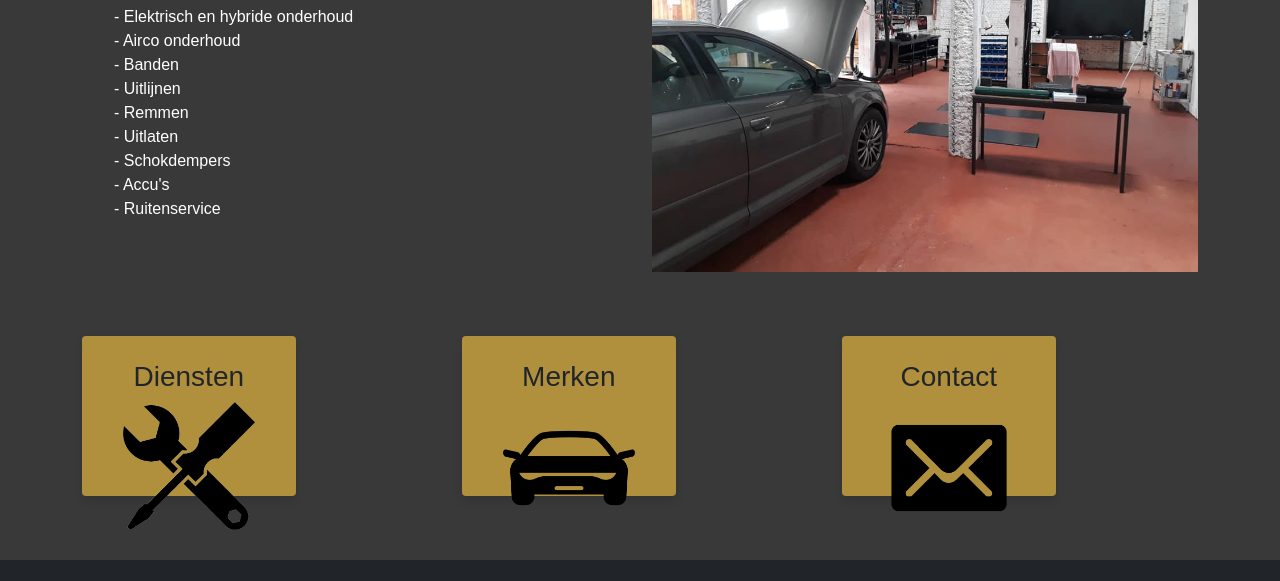
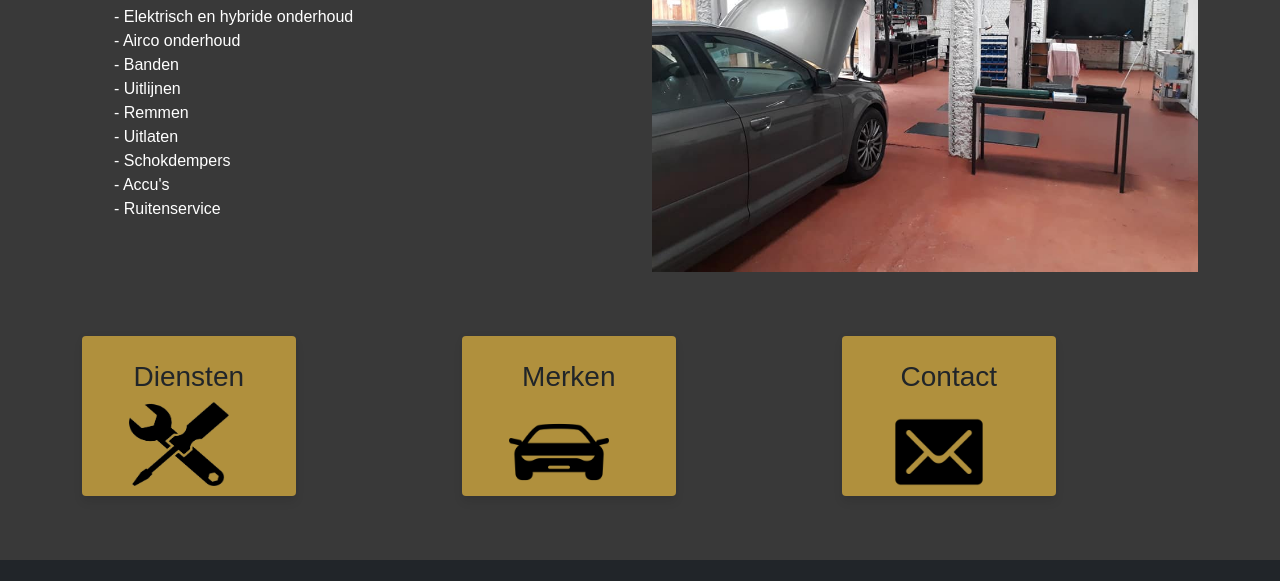
Before and after one commit to laurens6060/Garage-van-mardin, a plain HTML site: page index.html in a window 1280 px wide. Shown: the part 1129-1710 px from the top of the page. Drawn offline with nearby package versions, Linux system fonts and the light colour scheme.

Commit message:
ready for deployment

```diff
--- a/css/home.css
+++ b/css/home.css
@@ -45,6 +45,12 @@ h1 {
     width: 60%;
 }
 
+.card img {
+    width: 100px;
+    height: 100px;
+    margin-right: 20px;
+}
+
 .card:hover {
     transform: scale(1.05);
     box-shadow: 0 10px 20px rgba(0, 0, 0, .12), 0 4px 8px rgba(0, 0, 0, .06);
```
